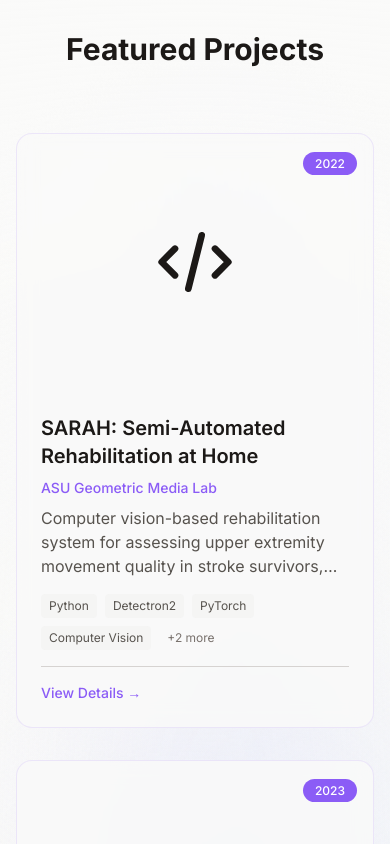
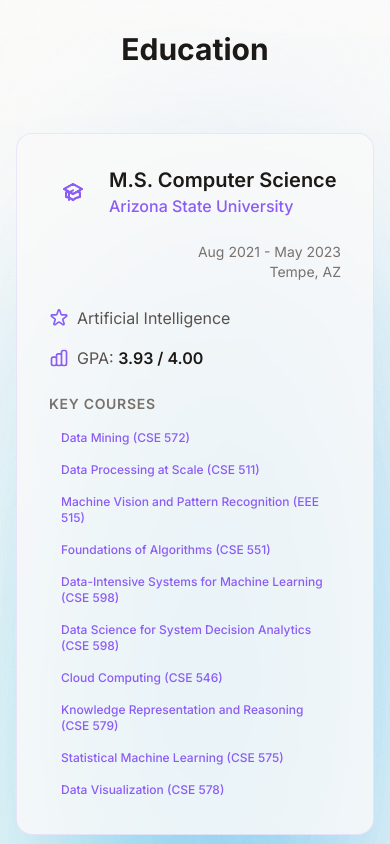
Before and after one commit to rmukhop3/rmukhop3.github.io, a Next.js app: page / in a window 390 px wide. Shown: the part 6600-7444 px from the top of the page. Built offline with nearby package versions, Linux system fonts and the light colour scheme.

Commit message:
chore: update education section with .tsx scripts

```diff
--- a/src/app/page.tsx
+++ b/src/app/page.tsx
@@ -3,6 +3,7 @@
 import Skills from '@/components/sections/Skills'
 import Experience from '@/components/sections/Experience'
 import Projects from '@/components/sections/Projects'
+import Education from '@/components/sections/Education'
 import Courses from '@/components/sections/Courses'
 import Certifications from '@/components/sections/Certifications'
 import Contact from '@/components/sections/Contact'
@@ -17,6 +18,7 @@
       <About />
       <Skills />
       <Experience />
+      <Education />
       <Projects />
       <Courses />
       <Certifications />
--- a/src/components/Icon.tsx
+++ b/src/components/Icon.tsx
@@ -195,6 +195,48 @@
         />
       </svg>
     ),
+    education: (
+      <svg fill="none" stroke="currentColor" viewBox="0 0 24 24" className={className}>
+        <path
+          strokeLinecap="round"
+          strokeLinejoin="round"
+          strokeWidth={2}
+          d="M12 14l9-5-9-5-9 5 9 5z"
+        />
+        <path
+          strokeLinecap="round"
+          strokeLinejoin="round"
+          strokeWidth={2}
+          d="M12 14l6.16-3.422a12.083 12.083 0 01.665 6.479A11.952 11.952 0 0012 20.055a11.952 11.952 0 00-6.824-2.998 12.078 12.078 0 01.665-6.479L12 14z"
+        />
+        <path
+          strokeLinecap="round"
+          strokeLinejoin="round"
+          strokeWidth={2}
+          d="M12 14l9-5-9-5-9 5 9 5zm0 0l6.16-3.422a12.083 12.083 0 01.665 6.479A11.952 11.952 0 0012 20.055a11.952 11.952 0 00-6.824-2.998 12.078 12.078 0 01.665-6.479L12 14zm-4 6v-7.5l4-2.222"
+        />
+      </svg>
+    ),
+    star: (
+      <svg fill="none" stroke="currentColor" viewBox="0 0 24 24" className={className}>
+        <path
+          strokeLinecap="round"
+          strokeLinejoin="round"
+          strokeWidth={2}
+          d="M11.049 2.927c.3-.921 1.603-.921 1.902 0l1.519 4.674a1 1 0 00.95.69h4.915c.969 0 1.371 1.24.588 1.81l-3.976 2.888a1 1 0 00-.363 1.118l1.518 4.674c.3.922-.755 1.688-1.538 1.118l-3.976-2.888a1 1 0 00-1.176 0l-3.976 2.888c-.783.57-1.838-.197-1.538-1.118l1.518-4.674a1 1 0 00-.363-1.118l-3.976-2.888c-.784-.57-.38-1.81.588-1.81h4.914a1 1 0 00.951-.69l1.519-4.674z"
+        />
+      </svg>
+    ),
+    chart: (
+      <svg fill="none" stroke="currentColor" viewBox="0 0 24 24" className={className}>
+        <path
+          strokeLinecap="round"
+          strokeLinejoin="round"
+          strokeWidth={2}
+          d="M9 19v-6a2 2 0 00-2-2H5a2 2 0 00-2 2v6a2 2 0 002 2h2a2 2 0 002-2zm0 0V9a2 2 0 012-2h2a2 2 0 012 2v10m-6 0a2 2 0 002 2h2a2 2 0 002-2m0 0V5a2 2 0 012-2h2a2 2 0 012 2v14a2 2 0 01-2 2h-2a2 2 0 01-2-2z"
+        />
+      </svg>
+    ),
   }
 
   const icon = icons[name] || icons.code
@@ -226,6 +268,9 @@
   'database',
   'check',
   'arrow_right',
+  'education',
+  'star',
+  'chart',
 ] as const
 
 export type IconName = typeof iconNames[number]
--- a/src/components/Navigation.tsx
+++ b/src/components/Navigation.tsx
@@ -11,6 +11,7 @@
   { name: 'About', href: '#about' },
   { name: 'Skills', href: '#skills' },
   { name: 'Experience', href: '#experience' },
+  { name: 'Education', href: '#education' },
   { name: 'Projects', href: '#projects' },
   { name: 'Courses', href: '#courses' },
   { name: 'Certifications', href: '#certifications' },
--- /dev/null
+++ b/src/components/sections/Education.tsx
@@ -0,0 +1,136 @@
+'use client'
+
+import { motion } from 'framer-motion'
+import { useInView } from 'react-intersection-observer'
+import resumeData from '@/data/resume.json'
+import Icon from '../Icon'
+import GradientMesh from '../GradientMesh'
+
+export default function Education() {
+  const [ref, inView] = useInView({
+    triggerOnce: true,
+    threshold: 0.1,
+  })
+
+  const containerVariants = {
+    hidden: { opacity: 0 },
+    visible: {
+      opacity: 1,
+      transition: {
+        staggerChildren: 0.2,
+      },
+    },
+  }
+
+  const itemVariants = {
+    hidden: { opacity: 0, y: 30 },
+    visible: {
+      opacity: 1,
+      y: 0,
+      transition: { duration: 0.6, ease: 'easeOut' },
+    },
+  }
+
+  return (
+    <section id="education" className="section relative overflow-hidden">
+      <div className="absolute inset-0 section-bg-primary" />
+      <GradientMesh variant="skills" />
+      <motion.div
+        ref={ref}
+        variants={containerVariants}
+        initial="hidden"
+        animate={inView ? 'visible' : 'hidden'}
+        className="container-custom relative z-10"
+      >
+        <motion.h2 variants={itemVariants} className="heading-lg text-center mb-16">
+          Education
+        </motion.h2>
+
+        <div className="max-w-4xl mx-auto">
+          <div className="grid gap-8">
+            {resumeData.education.map((edu, index) => (
+              <motion.div
+                key={index}
+                variants={itemVariants}
+                whileHover={{ scale: 1.02, y: -5 }}
+                className="glass rounded-2xl p-8 hover:shadow-xl transition-all duration-300 relative overflow-hidden"
+              >
+                {/* Decorative gradient */}
+                <div className="absolute top-0 right-0 w-32 h-32 bg-gradient-to-br from-accent/20 to-transparent rounded-bl-full" />
+
+                <div className="relative z-10">
+                  {/* Header */}
+                  <div className="flex flex-col md:flex-row md:items-start md:justify-between gap-4 mb-6">
+                    <div className="flex-1">
+                      <div className="flex items-center gap-3 mb-2">
+                        <div className="w-12 h-12 rounded-xl bg-accent/10 flex items-center justify-center">
+                          <Icon name="education" className="w-6 h-6 text-accent" />
+                        </div>
+                        <div>
+                          <h3 className="heading-sm">{edu.degree}</h3>
+                          <p className="text-accent font-medium">{edu.school}</p>
+                        </div>
+                      </div>
+                    </div>
+
+                    <div className="flex flex-col items-end text-right">
+                      <span className="text-sm text-[var(--text-tertiary)]">
+                        {edu.start} - {edu.end}
+                      </span>
+                      <span className="text-sm text-[var(--text-tertiary)]">
+                        {edu.location}
+                      </span>
+                    </div>
+                  </div>
+
+                  {/* Details */}
+                  <div className="grid md:grid-cols-2 gap-6">
+                    {/* Left column */}
+                    <div className="space-y-4">
+                      {edu.specialization && (
+                        <div className="flex items-center gap-2">
+                          <Icon name="star" className="w-5 h-5 text-accent" />
+                          <span className="text-[var(--text-secondary)]">
+                            {edu.specialization}
+                          </span>
+                        </div>
+                      )}
+
+                      {edu.gpa && (
+                        <div className="flex items-center gap-2">
+                          <Icon name="chart" className="w-5 h-5 text-accent" />
+                          <span className="text-[var(--text-secondary)]">
+                            GPA: <span className="font-semibold text-[var(--text-primary)]">{edu.gpa}</span>
+                          </span>
+                        </div>
+                      )}
+                    </div>
+
+                    {/* Right column - Courses */}
+                    {edu.courses && edu.courses.length > 0 && (
+                      <div>
+                        <h4 className="text-sm font-semibold text-[var(--text-tertiary)] uppercase tracking-wider mb-3">
+                          Key Courses
+                        </h4>
+                        <div className="flex flex-wrap gap-2">
+                          {edu.courses.map((course, i) => (
+                            <span
+                              key={i}
+                              className="px-3 py-1 text-xs font-medium rounded-full bg-accent/10 text-accent"
+                            >
+                              {course}
+                            </span>
+                          ))}
+                        </div>
+                      </div>
+                    )}
+                  </div>
+                </div>
+              </motion.div>
+            ))}
+          </div>
+        </div>
+      </motion.div>
+    </section>
+  )
+}
```
